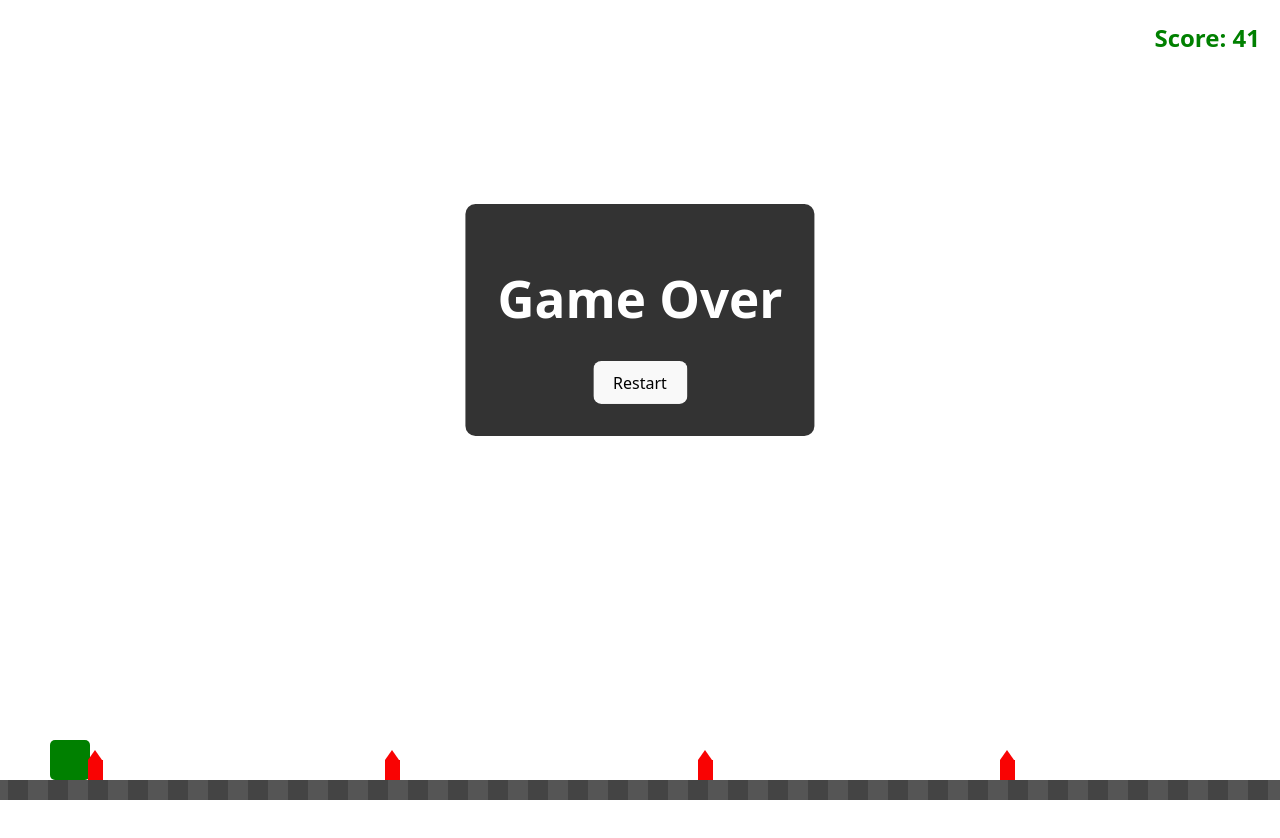
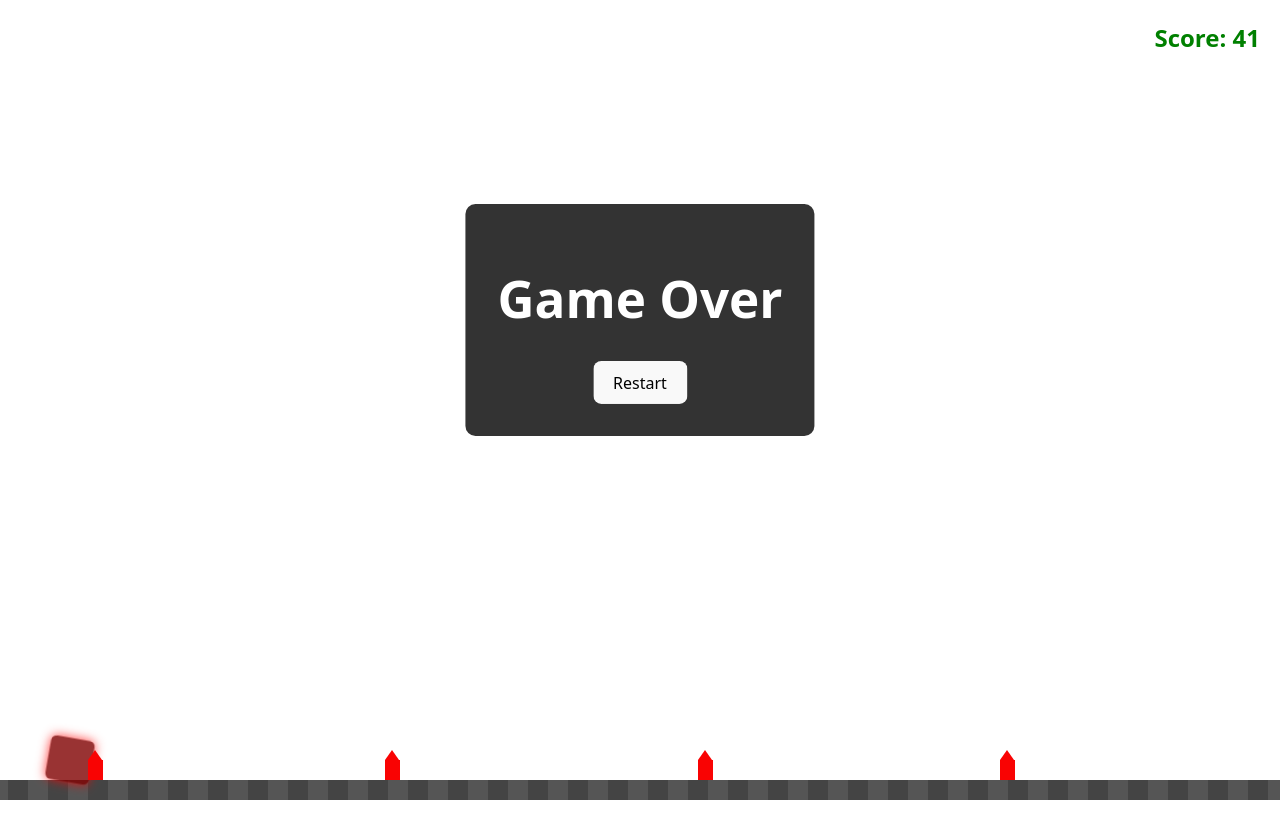
Before and after one commit to abhiraru/Green-Block, a React (Vite) app: page / in a window 1280 px wide. Shown: the top 838 px of the page. Built offline with nearby package versions, Linux system fonts and the light colour scheme.

Commit message:
Achievement Pop up and Cube broken css

```diff
--- a/src/App.css
+++ b/src/App.css
@@ -29,3 +29,36 @@ html, body {
   overflow-y: hidden; /* optional: disables vertical scroll if not needed */
   touch-action: none; /* optional: prevents iOS double-tap zoom & scrolling */
 }
+
+.milestone-popup {
+  position: absolute;
+  top: 10%;
+  left: 50%;
+  transform: translateX(-50%);
+  background: rgba(255, 215, 0, 0.9); /* golden glow */
+  color: black;
+  padding: 1rem 2rem;
+  border-radius: 10px;
+  font-size: 1.5rem;
+  font-weight: bold;
+  z-index: 4;
+  animation: popin 0.3s ease, fadeout 1.2s ease-out 0.3s forwards;
+}
+
+@keyframes popin {
+  0% {
+    transform: translateX(-50%) scale(0.8);
+    opacity: 0;
+  }
+  100% {
+    transform: translateX(-50%) scale(1);
+    opacity: 1;
+  }
+}
+
+@keyframes fadeout {
+  to {
+    opacity: 0;
+    transform: translateX(-50%) scale(1.1);
+  }
+}
--- a/src/App.jsx
+++ b/src/App.jsx
@@ -1,4 +1,4 @@
-import React from 'react';
+import React, { useState } from 'react';
 import Dino from './components/Dino';
 import Cactus from './components/Cactus';
 import { useGame } from './GameContext';
@@ -7,10 +7,32 @@ import Score from './components/Score';
 import Background from './components/Background';
 
 const App = () => {
-  const { gameOver, resetGame } = useGame();
+  const { gameOver, resetGame, score } = useGame();
   const dinoRef = React.useRef();
   const gameOverSoundRef = React.useRef(null);
   const prevGameOverRef = React.useRef(false);
+  const achievementSoundRef = React.useRef(null);
+
+  const [ milestoneMessage, setMilestoneMessage ] = useState('');
+  const [ nextMilestone, setNextMilestone ] = useState(100);
+
+  React.useEffect(() => {
+    achievementSoundRef.current = new Audio('/achievement.mp3');
+  });
+
+  React.useEffect(() => {
+    if (score >= nextMilestone) {
+      setMilestoneMessage(`🎉 ${nextMilestone} Points!`);
+      setNextMilestone((prev) => prev + 100);
+      achievementSoundRef.current.currentTime = 0;
+      achievementSoundRef.current.play().catch((e) => {
+        console.warn('Jump sound failed:', e)
+      });
+      setTimeout(() => {
+        setMilestoneMessage('');
+      }, 1500);
+    }
+  },[score, nextMilestone]);
 
 
   React.useEffect(() => {
@@ -50,6 +72,9 @@ const App = () => {
       <Score />
       <Dino ref={dinoRef} />
       <Cactus />
+      {milestoneMessage && (
+        <div className="milestone-popup">{milestoneMessage}</div>
+      )}
       {gameOver && (
         <div className="game-over-screen">
           <h1>Game Over</h1>
--- a/src/components/Background.css
+++ b/src/components/Background.css
@@ -3,7 +3,7 @@
   width: 100%;
   height: 100%;
   overflow: hidden;
-  z-index: 0;
+  z-index: 2;
 }
 
 .cloud {
--- a/src/components/Dino.css
+++ b/src/components/Dino.css
@@ -35,3 +35,25 @@
     transform: rotate(360deg);
   }
 }
+
+.dino.broken {
+  background-color: darkred;
+  animation: break-animation 0.4s ease-out forwards;
+  box-shadow: 0 0 10px red;
+  transform: scale(1.1) rotate(10deg);
+}
+
+@keyframes break-animation {
+  0% {
+    transform: scale(1) rotate(0deg);
+    opacity: 1;
+  }
+  50% {
+    transform: scale(1.2) rotate(25deg);
+  }
+  100% {
+    transform: scale(1.1) rotate(10deg);
+    background-color: #800000;
+    opacity: 0.8;
+  }
+}
--- a/src/components/Dino.jsx
+++ b/src/components/Dino.jsx
@@ -54,7 +54,14 @@ const Dino = forwardRef((props, ref) => {
     return () => window.removeEventListener('keydown', handleKeyDown);
   }, [isJumping, gameOver]);
 
-  return <div ref={dinoRef} className={`dino ${isJumping ? 'jump' : ''}`} style={isJumping ? { animationDuration: `${jumpDuration}ms` } : {}}></div>;
+  // return <div ref={dinoRef} className={`dino ${isJumping ? 'jump' : ''}`} style={isJumping ? { animationDuration: `${jumpDuration}ms` } : {}}></div>;
+  return (
+  <div
+    ref={dinoRef}
+    className={`dino ${isJumping ? 'jump' : ''} ${gameOver ? 'broken' : ''}`}
+    style={isJumping ? { animationDuration: `${jumpDuration}ms` } : {}}
+  ></div>
+);
 });
 
 export default Dino;
```
Also changed, not shown: 1 other file (tests, documents, lock files or other folders).
